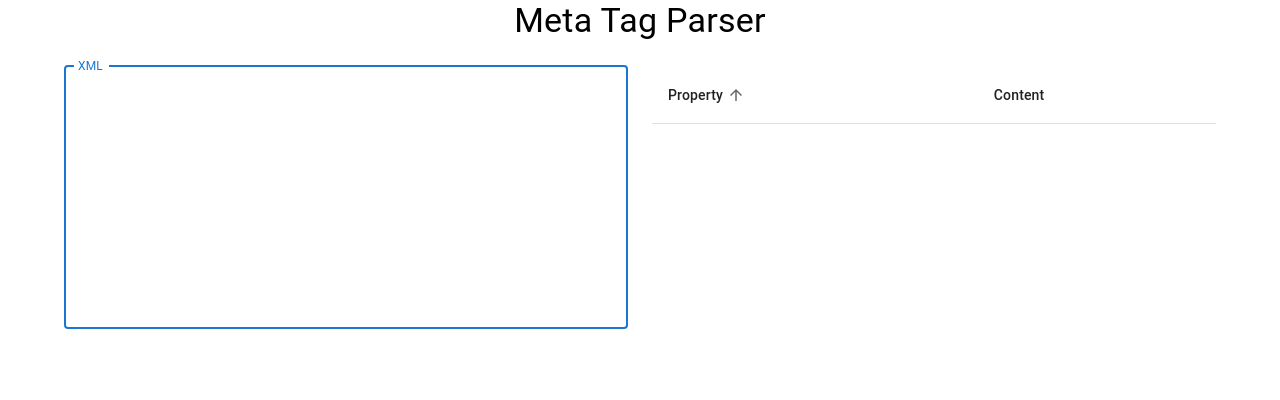
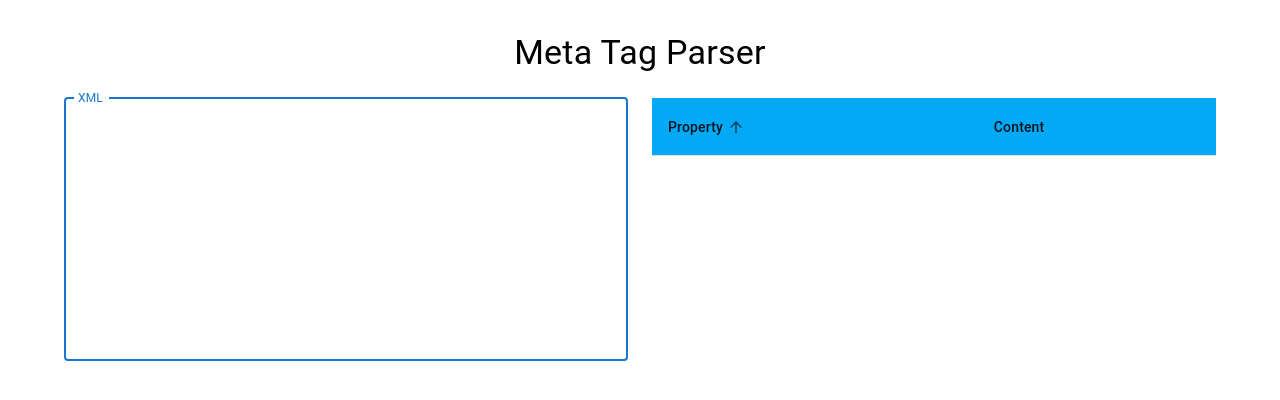
Before and after one commit to bgaudino/meta-tag-parser, a React (Create React App) app: page / in a window 1280 px wide. Shown: the top 400 px of the page. Built offline with nearby package versions, Linux system fonts and the light colour scheme.

Commit message:
Style changes

```diff
--- a/src/App.tsx
+++ b/src/App.tsx
@@ -17,7 +17,7 @@ function App() {
   }
 
   return (
-    <Container>
+    <Container sx={{ mt: 4 }}>
       <Typography
         component="h1"
         variant="h4"
--- a/src/components/MetaTagTable.tsx
+++ b/src/components/MetaTagTable.tsx
@@ -7,6 +7,7 @@ import {
   TableHead,
   TableRow,
   TableSortLabel,
+  styled,
 } from "@mui/material";
 
 interface Metadata {
@@ -23,6 +24,10 @@ type sortDirection = "asc" | "desc";
 type fields = sortField[];
 
 const headers: fields = ["property", "content"];
+
+const StyledTableRow = styled(TableRow)(({ theme }) => ({
+  backgroundColor: theme.palette.info.light,
+}));
 
 export default function MetaTagTable({ data }: TableProps) {
   const [sortField, setSortField] = useState<sortField>("property");
@@ -57,7 +62,7 @@ export default function MetaTagTable({ data }: TableProps) {
     <TableContainer>
       <Table>
         <TableHead>
-          <TableRow>
+          <StyledTableRow>
             {headers.map((field: sortField) => (
               <TableCell key={field}>
                 <TableSortLabel
@@ -73,7 +78,7 @@ export default function MetaTagTable({ data }: TableProps) {
                 </TableSortLabel>
               </TableCell>
             ))}
-          </TableRow>
+          </StyledTableRow>
         </TableHead>
         <TableBody>
           {sortedData.map((row: Metadata) => (
```
